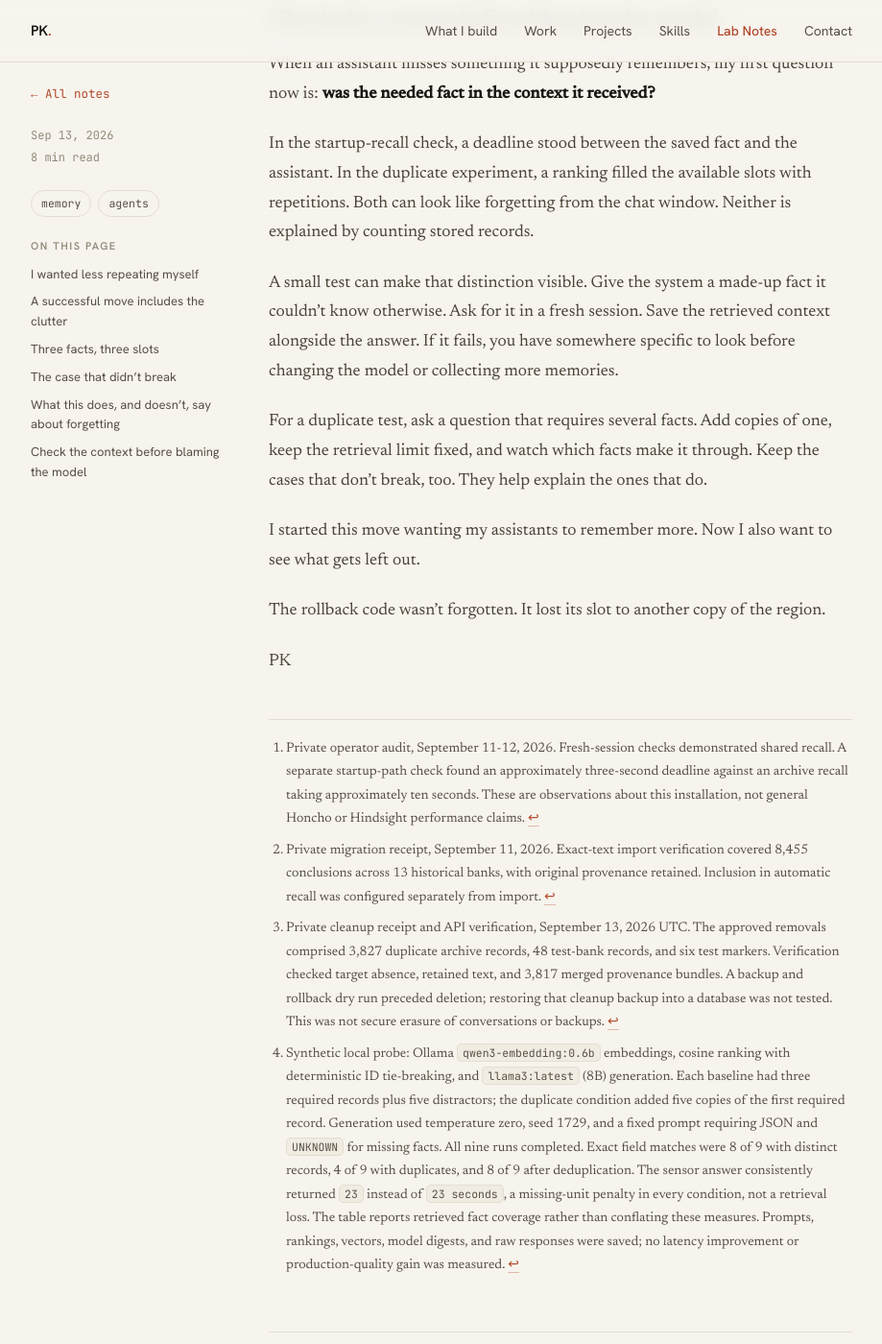
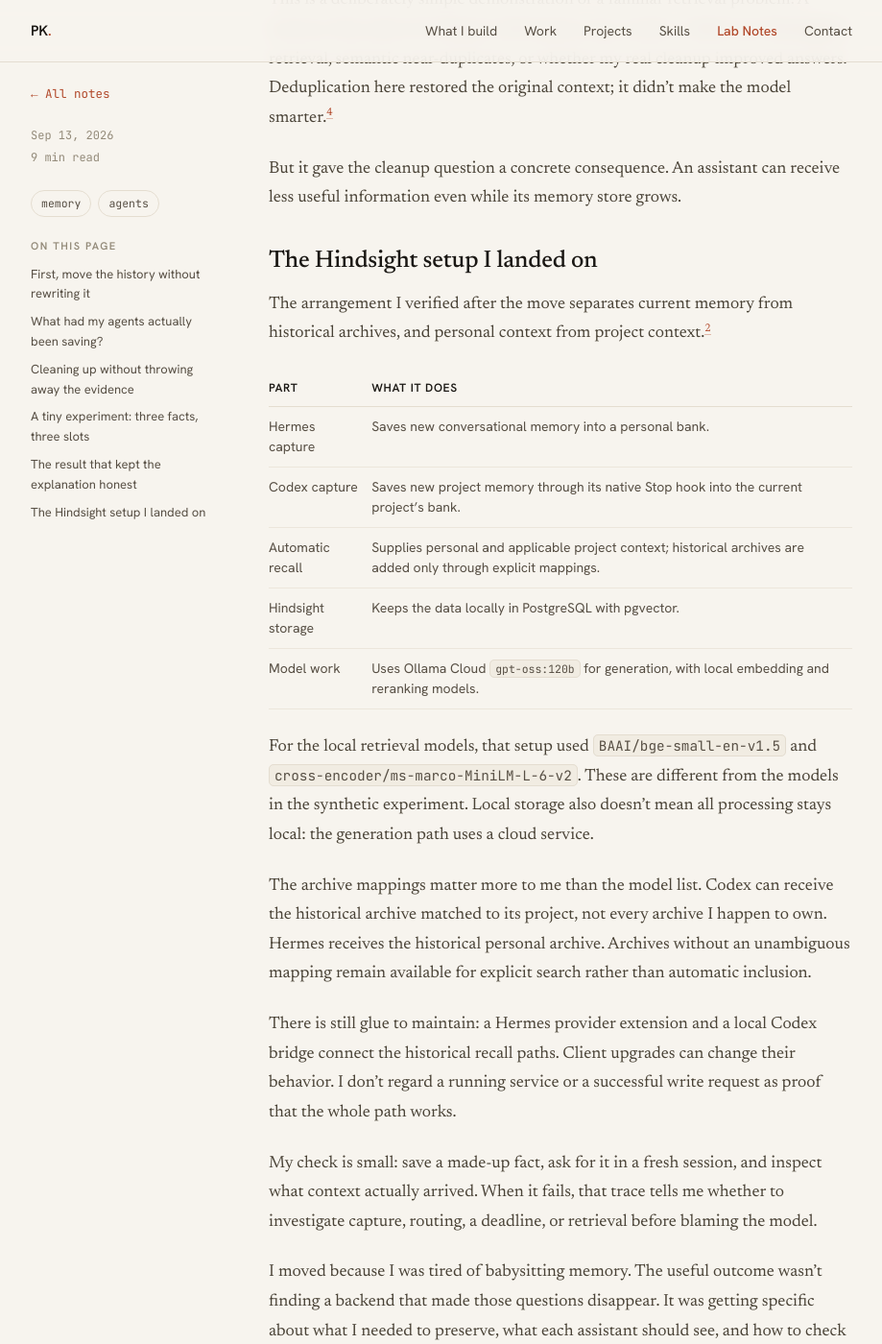
Before and after one commit to PraveenKumarSridhar/PraveenKumarS, a Jekyll site: the page built from _notes/from-honcho-to-hindsight.md, in a window 1280 px wide and 1400 px high, scrolled down 5081 px. Shown: the whole window at 96% size, without its empty margins (180-1099 px from the left). Built offline with Jekyll 4.4.1, drawn with Linux system fonts in a browser that asks for light colours; some of the changed text lies outside the part shown.

Commit message:
docs: rebuild migration essay around maintenance and investigation

````diff
--- a/_notes/from-honcho-to-hindsight.md
+++ b/_notes/from-honcho-to-hindsight.md
@@ -1,15 +1,89 @@
 ---
-title: "I added more memories. My AI answered less."
-description: "Moving 8,455 conclusions from Honcho to Hindsight led to a small experiment: could duplicate memories crowd the answer out of an assistant's context?"
+title: "I got tired of babysitting my AI's memory"
+description: "I moved from Honcho to Hindsight, inspected what my agents had saved, and cleaned up the duplicates. Then a small experiment showed how more memory records could produce a worse answer."
 date: 2026-09-13
 tags: [memory, agents]
 ---
 
-My local model could report three facts about a fictional software release. Then I added five copies of a fact it already had. It could answer only one.
+I wanted my assistants to remember project decisions. I was getting tired of maintaining the system that was supposed to remember them.
 
-I hadn't deleted the other facts. I hadn't changed the question or the model. I'd given the memory store more records.
+Honcho was my memory backend. By the time I migrated away from that installation, its API container had to be stopped to end a failed restart loop. There was still a database to preserve and history I didn't want to throw away. Switching it off wasn't the same as being done with it.[^migration]
 
-Asked for the deployment region, rollback code, and approval code, it returned:
+The appeal of agent memory is that you explain something once and move on. When keeping that promise becomes another project, it's reasonable to ask whether the setup is helping enough.
+
+I decided to try Hindsight. But the interesting part of the move wasn't getting a different service running. It was looking at what my agents had accumulated, separating what belonged where, and asking whether all those records were actually helping.
+
+A later experiment gave me an answer I could see: I added copies of a fact, and my local model stopped answering two fields it had answered correctly before. The facts were still stored. They just weren't making it into the prompt.
+
+## First, move the history without rewriting it
+
+I use Hermes and Codex as assistants. I wanted useful context to follow me between sessions without turning every project into one giant shared conversation. Hindsight was the backend I was trying for that arrangement, not a winner selected by a head-to-head benchmark.
+
+The existing Honcho store contained 8,455 conclusions. I imported them into 13 historical memory banks, preserving their wording and source information. These were things the old system had concluded, not a fresh set of facts to be re-certified by the new one.
+
+That ruled out a tempting shortcut: handing everything to another model and asking it to produce a cleaner summary. A tidy rewrite could lose who a conclusion was about, where it came from, or whether it had been an inference in the first place.
+
+Instead, I treated import and use as separate decisions. First preserve the records. Then decide which historical banks each assistant could consult. A project archive should help in that project, not quietly influence an unrelated conversation.
+
+The move preserved the history. It also preserved the clutter.
+
+## What had my agents actually been saving?
+
+Inspecting the memories was more useful than staring at the total count. I looked at the records by scope, examined repeated conclusions, and separated historical archives from new memories entering through the assistants.
+
+It was important not to treat every odd-looking statistic as a bug. The imported archives hadn't been sent through a fresh extraction pass. Their absent entity relationships were expected; I'd deliberately preserved the old conclusions without rebuilding them.
+
+Some findings were less benign. There were duplicate conclusions and leftover test records. There were also problems outside the database.
+
+One fresh Codex session missed a saved project fact even though a direct recall request found it. The archive search took about ten seconds. The startup recall path had a deadline of about three.[^audit]
+
+From the chat window, that looks like an assistant forgetting. From the trace, it looks like a caller giving up before the answer arrives.
+
+Adjusting that path was part of making the new setup work. Later fresh-session checks demonstrated the behavior I actually wanted: a made-up fact captured through Hermes was recalled by Codex without Codex opening a file or running its own lookup. Automatic recall supplied the context.
+
+So switching backends hadn't made maintenance disappear. It had given me a new setup whose behavior I still needed to inspect.
+
+## Cleaning up without throwing away the evidence
+
+The cleanup removed 3,881 explicitly approved duplicate and test records. It didn't ask an LLM to browse my history and decide what no longer mattered.[^cleanup]
+
+For duplicate conclusions, I kept a surviving copy and attached the removed copies' source information to it. That way, repeated wording didn't need to occupy repeated records, but I could still trace where it had come from.
+
+This distinction is easy to miss. Two copies of a sentence may have different sources. Similar sentences may describe different projects. An older decision and its replacement may look almost identical while meaning opposite things for what the assistant should do next.
+
+I backed up the database, rehearsed the deletion in a transaction that rolled back, applied the approved cleanup, and checked the result through the API. The intended targets were gone; the retained text and merged source information were intact.
+
+That established that I'd cleaned up the records as intended. It didn't establish that the assistant now gave better answers.
+
+Had I fixed a practical problem, or just made the database less untidy?
+
+## A tiny experiment: three facts, three slots
+
+After the migration and cleanup, I tested one possible consequence of duplicates in a separate local pipeline. No real memories, no production writes, and no Honcho-versus-Hindsight comparison.
+
+The fictional release project had three facts:
+
+```text
+region:   north-lab-7
+rollback: amber-otter-462
+approval: violet-crane-815
+```
+
+I added five unrelated records. A local embedding model ranked the records against a question asking for all three values. The retriever passed the top three records to a local Llama 3 model, with instructions to answer only from those records and use `UNKNOWN` for missing information.
+
+With distinct records, the model returned all three values correctly.
+
+Then I added five exact copies of the region fact. Same question, same models, same three retrieval slots. The copies ranked just as highly as the original, and the selected context became:
+
+```text
+Before               With copies
+
+1. region            1. region
+2. rollback          2. region
+3. approval          3. region
+```
+
+The model answered:
 
 ```json
 {
@@ -19,77 +93,17 @@
 }
 ```
 
-The rollback and approval codes were still there. The model never saw them.
+More records in the store. Less information in the answer.
 
-This happened in a small, deliberately simple retrieval experiment, not my production memory system. But it put a concrete shape around a question I'd been struggling with while moving my agents from Honcho to Hindsight: **what does it mean for an assistant to have a memory if that memory never reaches its answer?**
+The model was behaving sensibly: the prompt contained nothing about rollback or approval. Those facts still existed, but repeated copies of the region had taken their slots.
 
-## I wanted less repeating myself
+After exact-text deduplication, all three facts reached the model again and the complete answer returned.
 
-I use Hermes and Codex as assistants. What I wanted from shared memory was ordinary: explain a project decision once, then pick up the work in another session without explaining it again.
+## The result that kept the explanation honest
 
-Honcho was my existing memory backend. Hindsight was the destination I was trying for shared recall. Both sit outside the language model, storing information that can be supplied to it later. Moving between them meant carrying over old conclusions and making sure the assistants could actually use them.
+I fixed three fictional scenarios before running the test. Each needed three facts, and each duplicate condition repeated the first fact rather than choosing one after seeing its ranking.
 
-One test worked exactly as I'd hoped. A made-up fact captured through Hermes was recalled in a fresh Codex CLI session, without Codex opening a file or running a lookup itself. Automatic recall supplied the context.[^operations]
-
-Another check exposed the less satisfying version of that story. An archive search took about ten seconds, while the Codex startup recall path had a deadline of about three. The fact existed. The search could find it. The caller stopped waiting too early.
-
-That changed what I was checking. A database count could tell me whether a record survived the move. It couldn't tell me whether the assistant received it in time to help.
-
-Then there was the question of what I'd moved.
-
-## A successful move includes the clutter
-
-The import preserved 8,455 Honcho conclusions across 13 historical memory banks. I kept their original wording and source information rather than asking another model to rewrite them. An old inference stayed labelled as an old inference. Importing it didn't make it newly confirmed.[^migration]
-
-This was the right approach for preserving history. It also preserved the repetitions.
-
-Later, I removed 3,881 explicitly approved duplicate and test records. For duplicate conclusions, I kept a surviving copy and attached the removed copies' source information to it. The point was to reduce repeated text without losing the ability to trace where it came from.[^cleanup]
-
-That distinction matters. Two copies of the same sentence may point to different sources. Two similar sentences may describe different projects. Neither is a good reason to let an LLM casually decide what to delete.
-
-The cleanup checks established that the approved records were gone and the intended survivors were intact. They didn't establish that the assistant gave better answers afterward.
-
-So there was an obvious question left: **could duplicates actually make recall worse, or had I just tidied a database?**
-
-Rather than experiment on my real memories, I built a tiny fictional one.
-
-## Three facts, three slots
-
-For the release project, the required facts were:
-
-```text
-region:   north-lab-7
-rollback: amber-otter-462
-approval: violet-crane-815
-```
-
-I added five unrelated records, then used a local embedding model to rank records against a question asking for all three values. The retriever passed its top three records to a local Llama 3 model. The instruction was simple: answer from those records, and use `UNKNOWN` for anything missing.
-
-With distinct records, all three facts reached the model. It returned all three values correctly.
-
-Then I added five exact copies of the region fact and ran the same question through the same pipeline. The copies scored just as highly as the original. The three available slots became:
-
-```text
-Distinct records     With copies
-
-1. region            1. region
-2. rollback          2. region
-3. approval          3. region
-```
-
-The store had more records. The prompt had less information.
-
-The model's `UNKNOWN` answers were appropriate. It wasn't failing to understand the rollback code. The retrieval step had left that code out.
-
-After exact-text deduplication, the original three facts reached the model again, and the complete answer returned.
-
-This is a small example of a familiar retrieval problem, not a discovery that duplicates exist. What made it useful to me was seeing the loss travel all the way into the answer: two fields that had worked became `UNKNOWN` without either fact being deleted.
-
-## The case that didn't break
-
-I fixed three fictional scenarios before running the test: a software release, an archive, and a sensor. Each question needed three facts. Each duplicate condition repeated the first fact, whether or not it turned out to rank highest. I didn't change the questions after seeing the results.
-
-Here is how many required facts reached the model:
+The table shows how many required facts reached the model, not a general accuracy score:
 
 | Scenario | Distinct | With copies | Deduplicated |
 |---|---:|---:|---:|
@@ -97,41 +111,43 @@
 | Archive | 3 of 3 | 1 of 3 | 3 of 3 |
 | Sensor | 3 of 3 | 3 of 3 | 3 of 3 |
 
-The sensor case matters. Its repeated fact ranked below the other two required facts. Those two got their slots first, leaving room for one copy of the third. Nothing necessary was displaced.
+The sensor case didn't break. Its repeated fact ranked below the other two required facts, so both got into the context before the copies could displace them.
 
-So the result wasn't “duplicates always break memory.” **Copies of a highly ranked fact can crowd other facts out of a limited retrieval window.** Their position matters, not just their existence.
+That makes the conclusion specific: **copies of a highly ranked fact can crowd other facts out of a limited retrieval window.** Duplicate count alone doesn't tell you whether that will happen.
 
-There was another useful check. Expanding retrieval from three records to eight recovered every required fact in all three duplicate cases. I inspected the retrieved context for that check; I didn't generate another set of answers. The information was present and searchable. The smaller selection had excluded it.
+A retrieval-only check with eight slots recovered all the required facts in every duplicate case. The records weren't lost or unsearchable. The smaller selection had excluded them.
 
-Increasing the retrieval limit isn't automatically the right fix. Neither is deleting every repetition. This experiment used naive top-three selection, not a retriever that deliberately selects distinct information. It shows the failure that such a system needs to prevent.
+This is a deliberately simple demonstration of a familiar retrieval problem. A retriever that selects for distinct information may avoid it. I didn't test Hindsight's retrieval, semantic near-duplicates, or whether my real cleanup improved answers. Deduplication here restored the original context; it didn't make the model smarter.[^experiment]
 
-## What this does, and doesn't, say about forgetting
+But it gave the cleanup question a concrete consequence. An assistant can receive less useful information even while its memory store grows.
 
-The test makes a narrower case for deduplication than “less memory is better.” It helped here because repeated text was consuming slots that could carry different facts. The deduplicated context was identical to the original context, so the recovery was a restoration, not a mysterious improvement in reasoning.
+## The Hindsight setup I landed on
 
-It also doesn't prove that deleting my real 3,881 records improved Hindsight's answers. This was a separate synthetic pipeline, with exact copies, one model pair, and one answer per condition. Hindsight's own retrieval and processing were not under test.[^experiment]
+The arrangement I verified after the move separates current memory from historical archives, and personal context from project context.[^audit]
 
-In the real cleanup, preserving source information was part of the job. If separate observations independently support a claim, collapsing their wording shouldn't erase that support. And if two records disagree because a decision changed, deduplication is the wrong operation entirely.
+| Part | What it does |
+|---|---|
+| Hermes capture | Saves new conversational memory into a personal bank. |
+| Codex capture | Saves new project memory through its native Stop hook into the current project's bank. |
+| Automatic recall | Supplies personal and applicable project context; historical archives are added only through explicit mappings. |
+| Hindsight storage | Keeps the data locally in PostgreSQL with pgvector. |
+| Model work | Uses Ollama Cloud `gpt-oss:120b` for generation, with local embedding and reranking models. |
 
-That is the useful distinction I took from the move: preserve the history you need, but inspect what you're actually putting in front of the assistant. A faithful archive and a useful prompt are different things.
+For the local retrieval models, that setup used `BAAI/bge-small-en-v1.5` and `cross-encoder/ms-marco-MiniLM-L-6-v2`. These are different from the models in the synthetic experiment. Local storage also doesn't mean all processing stays local: the generation path uses a cloud service.
 
-## Check the context before blaming the model
+The archive mappings matter more to me than the model list. Codex can receive the historical archive matched to its project, not every archive I happen to own. Hermes receives the historical personal archive. Archives without an unambiguous mapping remain available for explicit search rather than automatic inclusion.
 
-When an assistant misses something it supposedly remembers, my first question now is: **was the needed fact in the context it received?**
+There is still glue to maintain: a Hermes provider extension and a local Codex bridge connect the historical recall paths. Client upgrades can change their behavior. I don't regard a running service or a successful write request as proof that the whole path works.
 
-In the startup-recall check, a deadline stood between the saved fact and the assistant. In the duplicate experiment, a ranking filled the available slots with repetitions. Both can look like forgetting from the chat window. Neither is explained by counting stored records.
+My check is small: save a made-up fact, ask for it in a fresh session, and inspect what context actually arrived. When it fails, that trace tells me whether to investigate capture, routing, a deadline, or retrieval before blaming the model.
 
-A small test can make that distinction visible. Give the system a made-up fact it couldn't know otherwise. Ask for it in a fresh session. Save the retrieved context alongside the answer. If it fails, you have somewhere specific to look before changing the model or collecting more memories.
+I moved because I was tired of babysitting memory. The useful outcome wasn't finding a backend that made those questions disappear. It was getting specific about what I needed to preserve, what each assistant should see, and how to check the difference.
 
-For a duplicate test, ask a question that requires several facts. Add copies of one, keep the retrieval limit fixed, and watch which facts make it through. Keep the cases that don't break, too. They help explain the ones that do.
-
-I started this move wanting my assistants to remember more. Now I also want to see what gets left out.
-
-The rollback code wasn't forgotten. It lost its slot to another copy of the region.
+The store can remember the rollback code perfectly and still send the assistant three copies of the region.
 
 PK
 
-[^operations]: Private operator audit, September 11-12, 2026. Fresh-session checks demonstrated shared recall. A separate startup-path check found an approximately three-second deadline against an archive recall taking approximately ten seconds. These are observations about this installation, not general Honcho or Hindsight performance claims.
-[^migration]: Private migration receipt, September 11, 2026. Exact-text import verification covered 8,455 conclusions across 13 historical banks, with original provenance retained. Inclusion in automatic recall was configured separately from import.
-[^cleanup]: Private cleanup receipt and API verification, September 13, 2026 UTC. The approved removals comprised 3,827 duplicate archive records, 48 test-bank records, and six test markers. Verification checked target absence, retained text, and 3,817 merged provenance bundles. A backup and rollback dry run preceded deletion; restoring that cleanup backup into a database was not tested. This was not secure erasure of conversations or backups.
-[^experiment]: Synthetic local probe: Ollama `qwen3-embedding:0.6b` embeddings, cosine ranking with deterministic ID tie-breaking, and `llama3:latest` (8B) generation. Each baseline had three required records plus five distractors; the duplicate condition added five copies of the first required record. Generation used temperature zero, seed 1729, and a fixed prompt requiring JSON and `UNKNOWN` for missing facts. All nine runs completed. Exact field matches were 8 of 9 with distinct records, 4 of 9 with duplicates, and 8 of 9 after deduplication. The sensor answer consistently returned `23` instead of `23 seconds`, a missing-unit penalty in every condition, not a retrieval loss. The table reports retrieved fact coverage rather than conflating these measures. Prompts, rankings, vectors, model digests, and raw responses were saved; no latency improvement or production-quality gain was measured.
+[^migration]: Private migration receipt, September 11, 2026. Exact-text verification covered 8,455 conclusions in 13 historical banks. The source Honcho API container was stopped to end a failed restart loop; its original data volume and encrypted backup were preserved. This describes my installation, not a general reliability claim about Honcho.
+[^audit]: Private installation audit, September 11-12, 2026. Direct recall exposed a saved fact missed by a Codex session; the approximately three-second deadline was shorter than archive searches taking roughly ten seconds. Subsequent fresh CLI checks passed shared recall. The setup above describes the audited migration configuration. A final desktop check was user-confirmed rather than independently observed. Backups, routing and client behavior remain separate operational responsibilities.
+[^cleanup]: Private cleanup receipt and API verification, September 13, 2026 UTC. Approved removals: 3,827 duplicate archive records, 48 test-bank records, and six test markers. Verification checked target absence, retained text, and 3,817 merged provenance bundles. Restoring the cleanup backup into a database was not tested. This was not secure erasure of original conversations or backups.
+[^experiment]: Separate synthetic probe using Ollama `qwen3-embedding:0.6b`, cosine ranking with deterministic ID tie-breaking, and `llama3:latest` (8B). Three fixed scenarios, three conditions, nine completed answers; temperature zero, seed 1729, fixed JSON instructions. Baselines contained three required facts and five distractors; duplicate conditions added five copies of the first fact. Exact field matches were 8 of 9, 4 of 9, and 8 of 9 respectively. Every sensor answer omitted the unit in `23 seconds`, a consistent exact-match penalty unrelated to retrieval. The table reports context coverage. Prompts, vectors, rankings, model digests, and raw responses were saved. The eight-slot control inspected retrieval only. No production improvement, general benchmark result, or latency benefit was measured.
````
